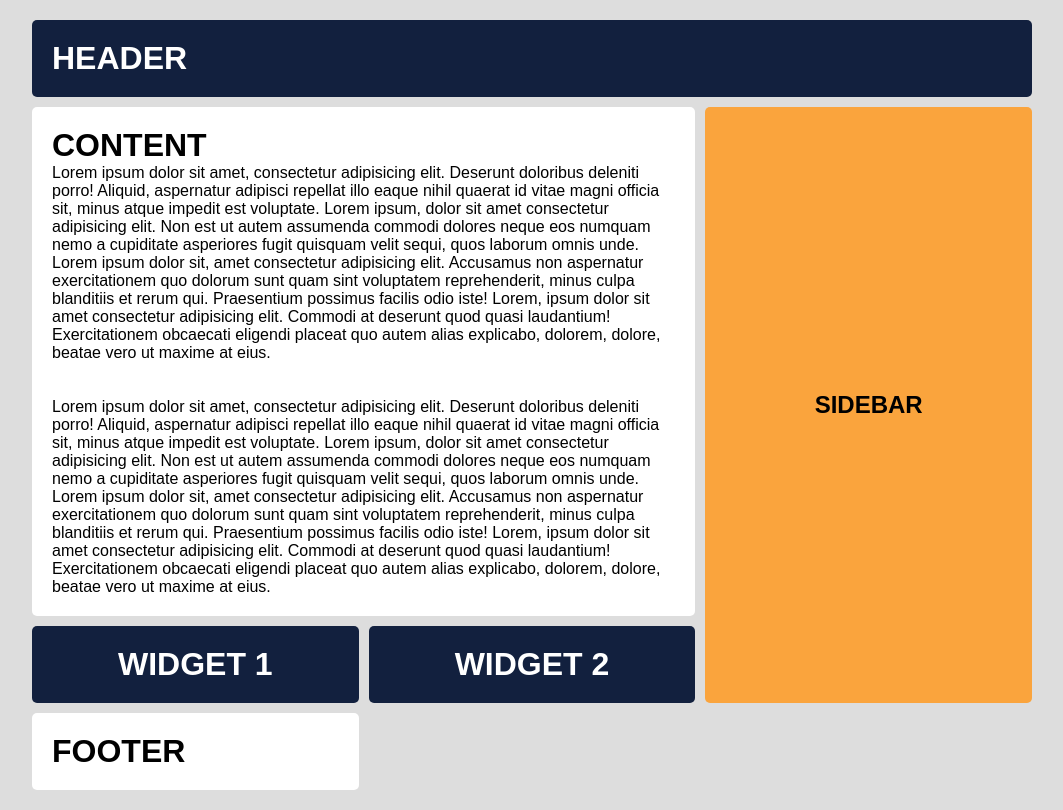
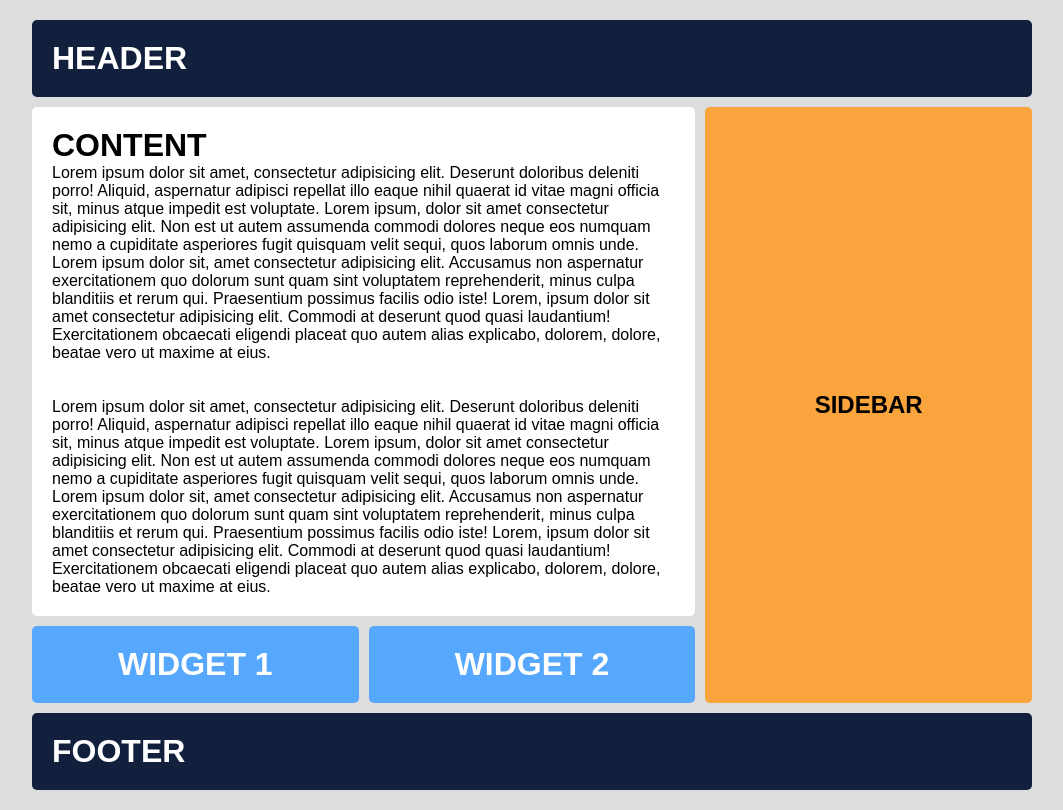
Before and after one commit to dyhalmeida/basic-css-grid-flex, a plain HTML site: page index.html in a window 1280 px wide. Shown: the whole page, without its empty margins (108-1171 px from the left). Drawn offline with Linux system fonts and the light colour scheme.

Commit message:
definição de posicionamento do footer

```diff
--- a/style.css
+++ b/style.css
@@ -55,9 +55,15 @@ html, body {
 
 .container .widget-1,
 .container .widget-2 {
-    background: #12203e;
+    background: #55a8fd;
     color: #fff;
     display: flex;
     justify-content: center;
     align-items: center;
 }
+
+.container .footer {
+    background: #12203e;
+    color: #fff;
+    grid-column: 1 / -1;
+}
```
